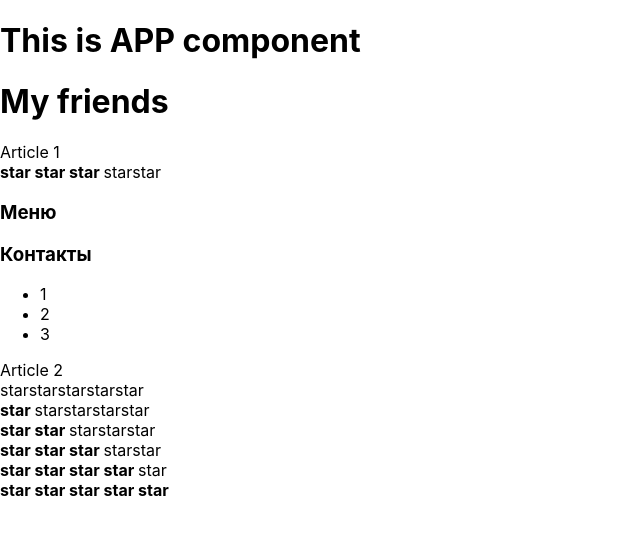
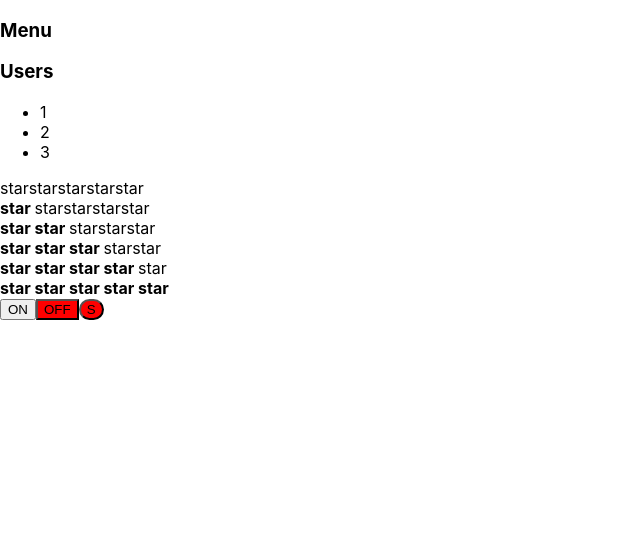
Before and after one commit to Katrin3536/typescript-intro, a React (Create React App) app in the folder my-app/: page / in a window 1280 px wide. Shown: the top 534 px of the page, without its empty margins (0-640 px from the left). Built offline with nearby package versions, Linux system fonts and the light colour scheme.

Commit message:
added lesson about conditional rendering

```diff
--- a/my-app/src/App.css
+++ b/my-app/src/App.css
@@ -0,0 +1,3 @@
+.active {
+
+}
--- a/my-app/src/App.tsx
+++ b/my-app/src/App.tsx
@@ -1,26 +1,39 @@
-import React from 'react';
+import React, {useState} from 'react';
 import './App.css';
-import Accordion from "./components/Accordion/Accordion";
-import {Rating} from "./components/Rating/Rating";
+import Accordion from './components/Accordion/Accordion';
+import {Rating} from './components/Rating/Rating';
+// @ts-ignore
+import OnOff from './components/OnOff/OnOff';
 
 
 function App() {
-    console.log("App rendering")
+    // console.log('App rendering');
+
+    let [value, setValue] = useState(false);
+
+
+    const onClick = (nameButton: string) => {
+        setValue(nameButton === 'ON');
+    };
+
+
     return (
         <div>
-            <PageTitle title = {"This is APP component"}/>
-            <PageTitle title = {"My friends"}/>
-            Article 1
-            <Rating value = {3}/>
-            <Accordion titleValue = {"Меню"} collapsed = {true}/>
-            <Accordion titleValue = {"Контакты"} collapsed = {false}/>
-            Article 2
-            <Rating value = {0}/>
-            <Rating value = {1}/>
-            <Rating value = {2}/>
-            <Rating value = {3}/>
-            <Rating value = {4}/>
-            <Rating value = {5}/>
+            {/*<PageTitle title = {"This is APP component"}/>*/}
+            {/*<PageTitle title = {"My friends"}/>*/}
+            {/*Article 1*/}
+            {/*<Rating value = {3}/>*/}
+            <Accordion titleValue={'Menu'} collapsed={true}/>
+            <Accordion titleValue={'Users'} collapsed={false}/>
+            {/*Article 2*/}
+            <Rating value={0}/>
+            <Rating value={1}/>
+            <Rating value={2}/>
+            <Rating value={3}/>
+            <Rating value={4}/>
+            <Rating value={5}/>
+
+            <OnOff turnOn={value} onClick={onClick}/>
         </div>
     );
 }
@@ -30,8 +43,9 @@ type PageTitlePropsType = {
 }
 
 function PageTitle(props: PageTitlePropsType) {
-     console.log("TitleApp rendering")
+    console.log('TitleApp rendering');
 
-     return <h1>{props.title}</h1>
- }
+    return <h1>{props.title}</h1>;
+}
+
 export default App;
--- a/my-app/src/components/Accordion/Accordion.tsx
+++ b/my-app/src/components/Accordion/Accordion.tsx
@@ -1,40 +1,54 @@
-import React from "react";
+import React from 'react';
+
 type AccordionPropsType = {
     titleValue: string
     collapsed: boolean
 }
-function Accordion(props:AccordionPropsType) {
-    console.log("Accordion rendering")
- if (props.collapsed === true) {
-     return <div>
-         <AccordionTitle title = {props.titleValue}/>
-     </div>
- }
+
+function Accordion(props: AccordionPropsType) {
+    // console.log('Accordion rendering');
     return <div>
-        <AccordionTitle title = {props.titleValue}/>
-        <AccordionBody/>
-    </div>
+
+        <AccordionTitle title={props.titleValue}/>
+        {!props.collapsed && <AccordionBody/>}
+
+    </div>;
 }
+
+
+// переписали условие выше
+// function Accordion(props:AccordionPropsType) {
+//     console.log("Accordion rendering")
+//     if (props.collapsed === true) {
+//         return <div>
+//             <AccordionTitle title = {props.titleValue}/>
+//         </div>
+//     }
+//     return <div>
+//         <AccordionTitle title = {props.titleValue}/>
+//         <AccordionBody/>
+//     </div>
+// }
 
 type AccordionTitlePropsType = {
     title: string
 }
 
 function AccordionTitle(props: AccordionTitlePropsType) {
-    console.log("AccordionTitle rendering")
-    return <h3>{props.title}</h3>
- }
+    // console.log('AccordionTitle rendering');
+    return <h3>{props.title}</h3>;
+}
 
 
 function AccordionBody() {
-    console.log("AccordionBody rendering")
+    // console.log('AccordionBody rendering');
     return (
         <ul>
             <li>1</li>
             <li>2</li>
             <li>3</li>
         </ul>
-    )
+    );
 }
 
 export default Accordion;
--- /dev/null
+++ b/my-app/src/components/OnOff/OnOff.tsx
@@ -0,0 +1,29 @@
+import React from 'react';
+
+type OnOff = {
+    turnOn: boolean
+    onClick: (nameButton: string) => void
+}
+const OnOff = (props: OnOff) => {
+    console.log(props);
+    const styleButtonOn = {backgroundColor: props.turnOn ? 'green' : ''};
+    const styleButtonOff = {backgroundColor: props.turnOn ? '' : 'red'};
+    console.log(styleButtonOn);
+    console.log(styleButtonOff);
+    const roundButton = {
+        borderRadius: ' 50px',
+        backgroundColor: props.turnOn ? 'green' : 'red'
+    };
+
+    return (
+        <div>
+            <button onClick={() => props.onClick('ON')} style={styleButtonOn}>ON</button>
+            <button onClick={() => props.onClick('OFF')} style={styleButtonOff}>OFF</button>
+            <button style={roundButton}>S</button>
+        </div>
+    );
+
+
+};
+
+export default OnOff;
--- a/my-app/src/components/Rating/Rating.tsx
+++ b/my-app/src/components/Rating/Rating.tsx
@@ -5,71 +5,18 @@ type RatingPropsType = {
 }
 
 export function Rating(props: RatingPropsType) {
-    console.log("Rating rendering")
-    if (props.value === 1) {
+    // console.log("Rating rendering")
+
         return (
             <div>
-                <Star selected = {true}/>
-                <Star selected = {false}/>
-                <Star selected = {false}/>
-                <Star selected = {false}/>
-                <Star selected = {false}/>
+                <Star selected = {props.value > 0}/>
+                <Star selected = {props.value > 1}/>
+                <Star selected = {props.value > 2}/>
+                <Star selected = {props.value > 3}/>
+                <Star selected = {props.value > 4}/>
             </div>
         )
-    }
-    if (props.value === 2) {
-        return (
-            <div>
-                <Star selected = {true}/>
-                <Star selected = {true}/>
-                <Star selected = {false}/>
-                <Star selected = {false}/>
-                <Star selected = {false}/>
-            </div>
-        )
-    }
-    if (props.value === 3) {
-        return (
-            <div>
-                <Star selected = {true}/>
-                <Star selected = {true}/>
-                <Star selected = {true}/>
-                <Star selected = {false}/>
-                <Star selected = {false}/>
-            </div>
-        )
-    }
-    if (props.value === 4) {
-        return (
-            <div>
-                <Star selected = {true}/>
-                <Star selected = {true}/>
-                <Star selected = {true}/>
-                <Star selected = {true}/>
-                <Star selected = {false}/>
-            </div>
-        )
-    }
-    if (props.value === 5) {
-        return (
-            <div>
-                <Star selected = {true}/>
-                <Star selected = {true}/>
-                <Star selected = {true}/>
-                <Star selected = {true}/>
-                <Star selected = {true}/>
-            </div>
-        )
-    }
-    return (
-        <div>
-            <Star selected = {false}/>
-            <Star selected = {false}/>
-            <Star selected = {false}/>
-            <Star selected = {false}/>
-            <Star selected = {false}/>
-        </div>
-    )
+
 
 }
 
```
